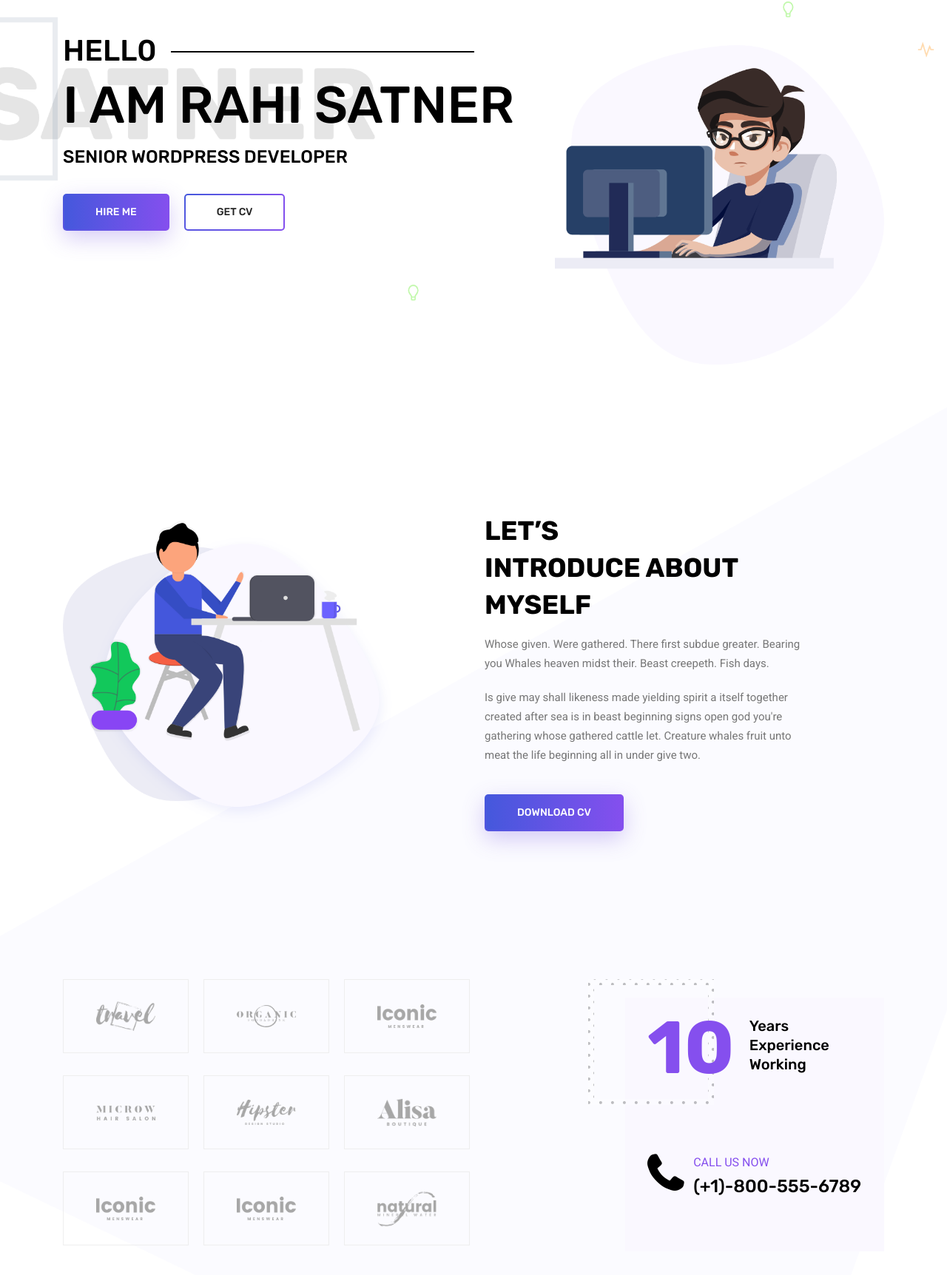
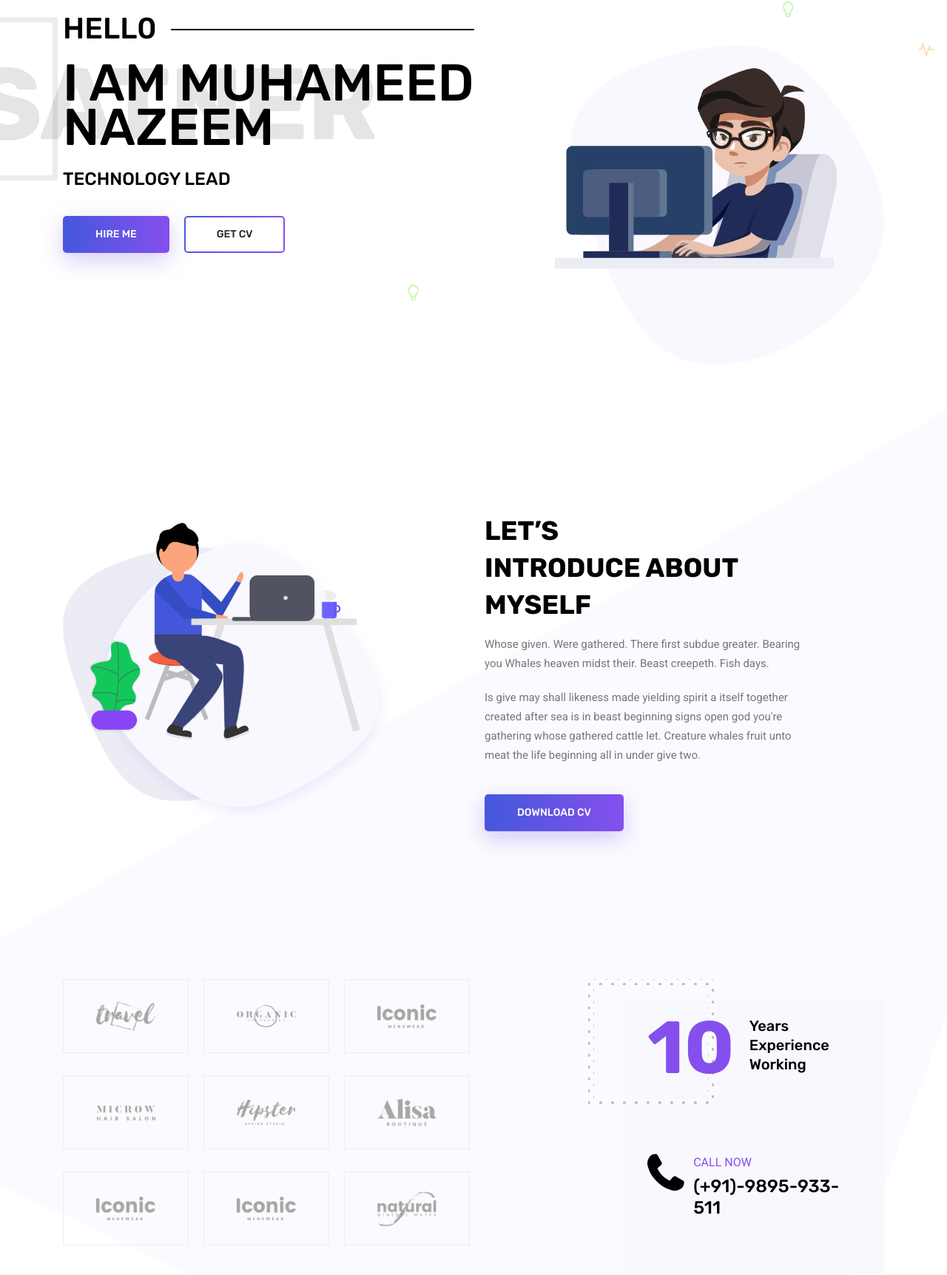
Before and after one commit to exp-nazeem/exp-nazeem.github.io, a plain HTML site: page index.html in a window 1280 px wide. Shown: the part 136-1860 px from the top of the page at 74% size. Drawn offline with Linux system fonts and the light colour scheme; some packages are replaced by stand-ins of ours.

Commit message:
Personalization

```diff
--- a/index.html
+++ b/index.html
@@ -6,7 +6,7 @@
 	<meta charset="utf-8">
 	<meta name="viewport" content="width=device-width, initial-scale=1, shrink-to-fit=no">
 	<link rel="icon" href="img/favicon.png" type="image/png">
-	<title>Satner Portfolio</title>
+	<title>Nazeem Portfolio</title>
 	<!-- Bootstrap CSS -->
 	<link rel="stylesheet" href="css/bootstrap.css">
 	<link rel="stylesheet" href="vendors/linericon/style.css">
@@ -73,8 +73,8 @@
 					<div class="col-lg-7">
 						<div class="banner_content">
 							<h3 class="text-uppercase">Hell0</h3>
-							<h1 class="text-uppercase">I am rahi satner</h1>
-							<h5 class="text-uppercase">senior wordpress developer</h5>
+							<h1 class="text-uppercase">I am Muhameed Nazeem</h1>
+							<h5 class="text-uppercase">Technology Lead</h5>
 							<div class="d-flex align-items-center">
 								<a class="primary_btn" href="#"><span>Hire Me</span></a>
 								<a class="primary_btn tr-bg" href="#"><span>Get CV</span></a>
@@ -206,8 +206,8 @@
 								<span class="fa fa-phone"></span>
 							</div>
 							<div class="ml-15">
-								<p>call us now</p>
-								<h3>(+1)-800-555-6789</h3>
+								<p>call now</p>
+								<h3>(+91)-9895-933-511</h3>
 							</div>
 						</div>
 					</div>
```
